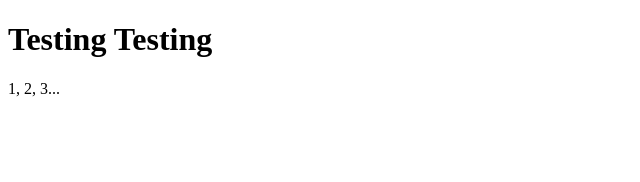
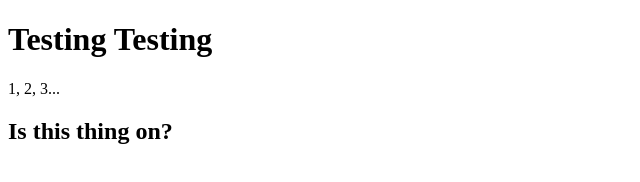
Before and after one commit to Mixhion/mixhion.github.io, a plain HTML site: page index.html in a window 1280 px wide. Shown: the whole page, without its empty margins (0-640 px from the left). Drawn offline with Linux system fonts and the light colour scheme.

Commit message:
Initial commit

```diff
--- a/index.html
+++ b/index.html
@@ -3,5 +3,6 @@
 <body>
 <h1>Testing Testing</h1>
 <p>1, 2, 3...</p>
+<h2>Is this thing on?</h2>
 </body>
 </html>
```
